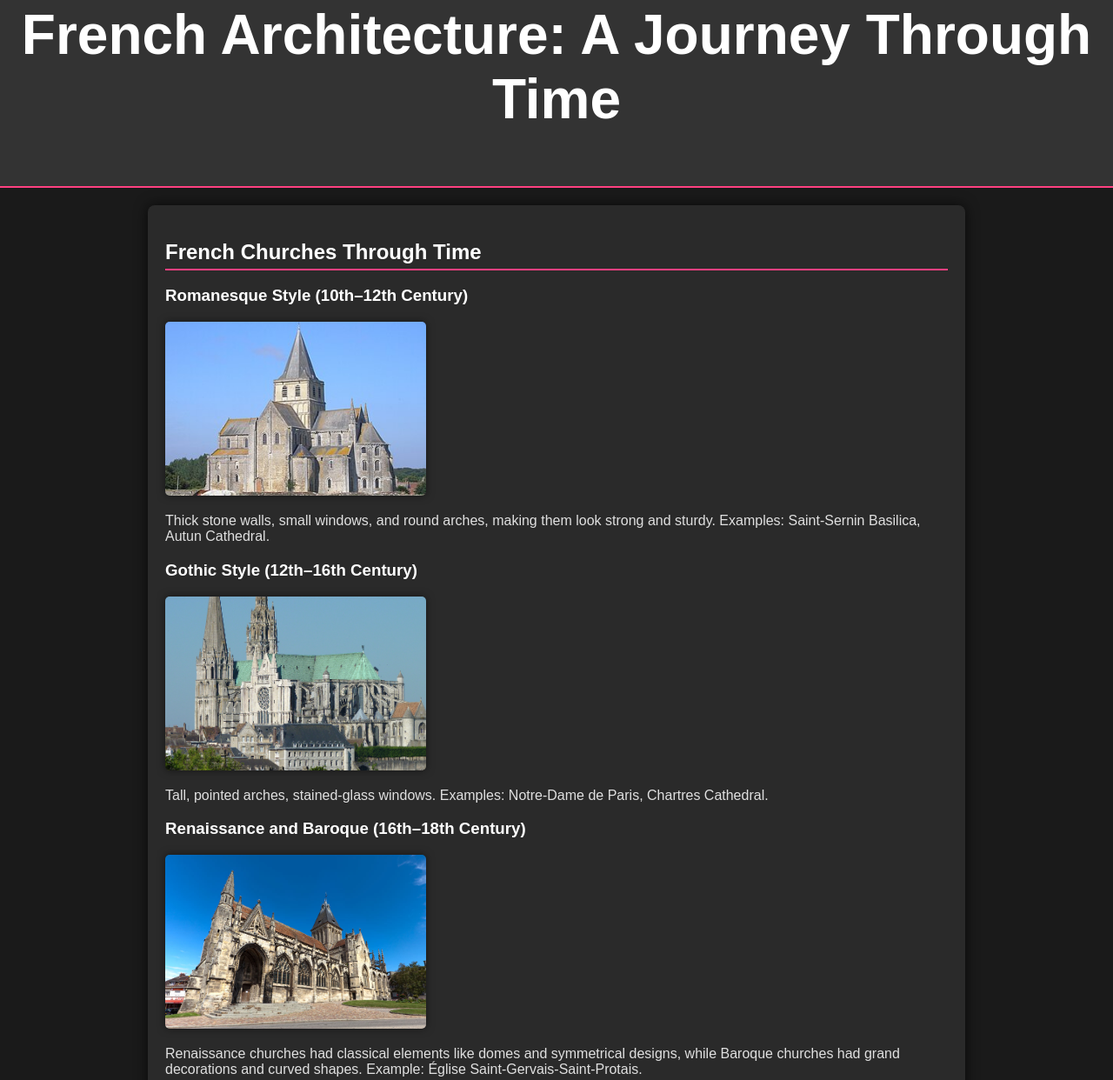
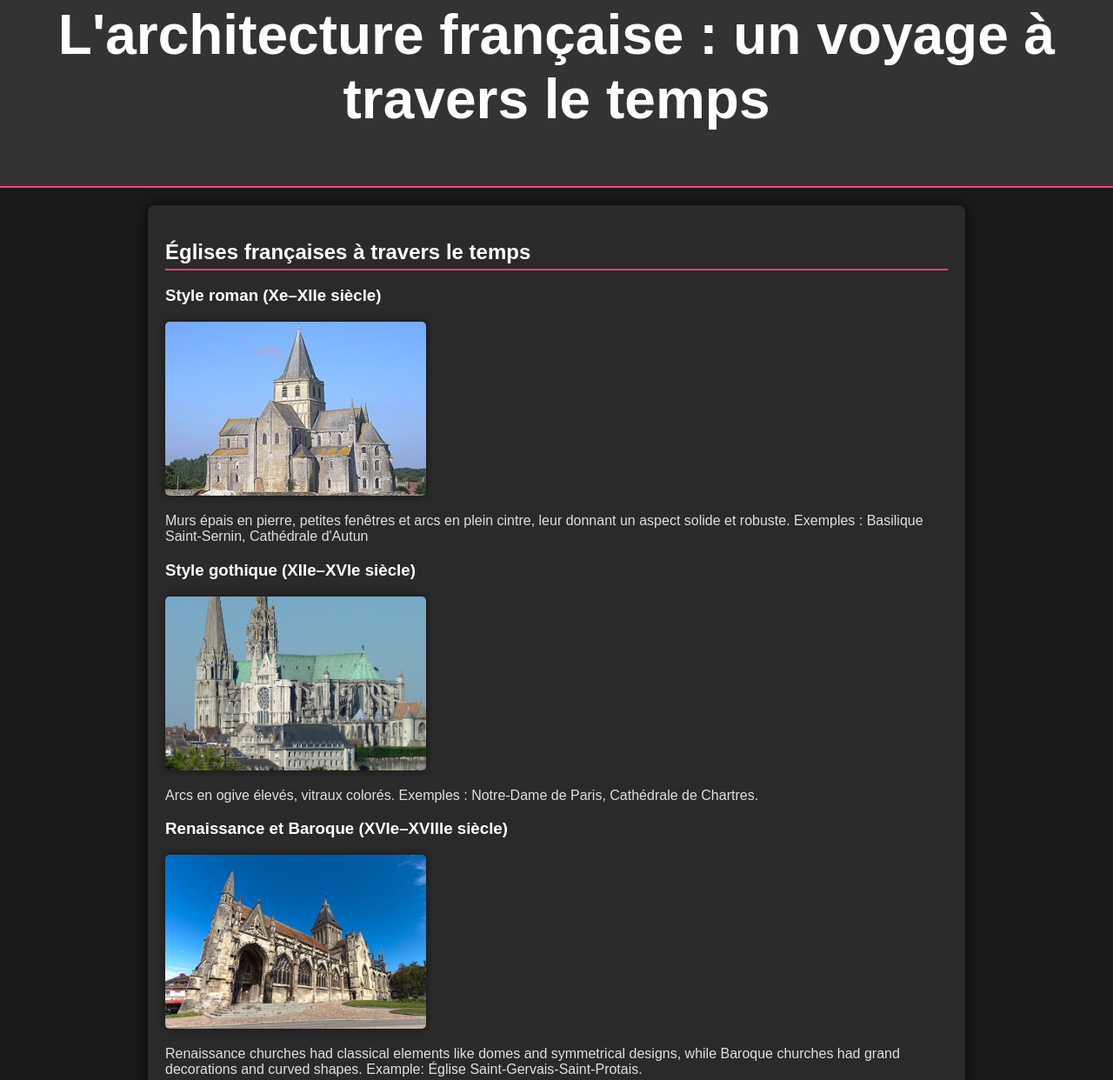
Before and after one commit to HarshitSinha1008/French-architecture, a plain HTML site: page index.html in a window 1280 px wide. Shown: the part 60-1302 px from the top of the page at 87% size. Drawn offline with Linux system fonts and the light colour scheme.

Commit message:
Update index.html

```diff
--- a/index.html
+++ b/index.html
@@ -8,26 +8,26 @@
 </head>
 <body>
     <header>
-        <h1>French Architecture: A Journey Through Time</h1>
+        <h1>L'architecture française : un voyage à travers le temps</h1>
     </header>
 
     <section>
-        <h2>French Churches Through Time</h2>
+        <h2>Églises françaises à travers le temps</h2>
 
         <div class="architecture">
-            <h3>Romanesque Style (10th–12th Century)</h3>
+            <h3>Style roman (Xe–XIIe siècle)</h3>
             <img src="images/romanesque.jpg" alt="Romanesque Church" class="image">
-            <p>Thick stone walls, small windows, and round arches, making them look strong and sturdy. Examples: Saint-Sernin Basilica, Autun Cathedral.</p>
+            <p>Murs épais en pierre, petites fenêtres et arcs en plein cintre, leur donnant un aspect solide et robuste. Exemples : Basilique Saint-Sernin, Cathédrale d'Autun</p>
         </div>
 
         <div class="architecture">
-            <h3>Gothic Style (12th–16th Century)</h3>
+            <h3>Style gothique (XIIe–XVIe siècle)</h3>
             <img src="images/gothic.jpg" alt="Gothic Cathedral" class="image">
-            <p>Tall, pointed arches, stained-glass windows. Examples: Notre-Dame de Paris, Chartres Cathedral.</p>
+            <p>Arcs en ogive élevés, vitraux colorés. Exemples : Notre-Dame de Paris, Cathédrale de Chartres.</p>
         </div>
 
         <div class="architecture">
-            <h3>Renaissance and Baroque (16th–18th Century)</h3>
+            <h3>Renaissance et Baroque (XVIe–XVIIIe siècle)</h3>
             <img src="images/baroque.jpg" alt="Baroque Church" class="image">
             <p>Renaissance churches had classical elements like domes and symmetrical designs, while Baroque churches had grand decorations and curved shapes. Example: Église Saint-Gervais-Saint-Protais.</p>
         </div>
```
